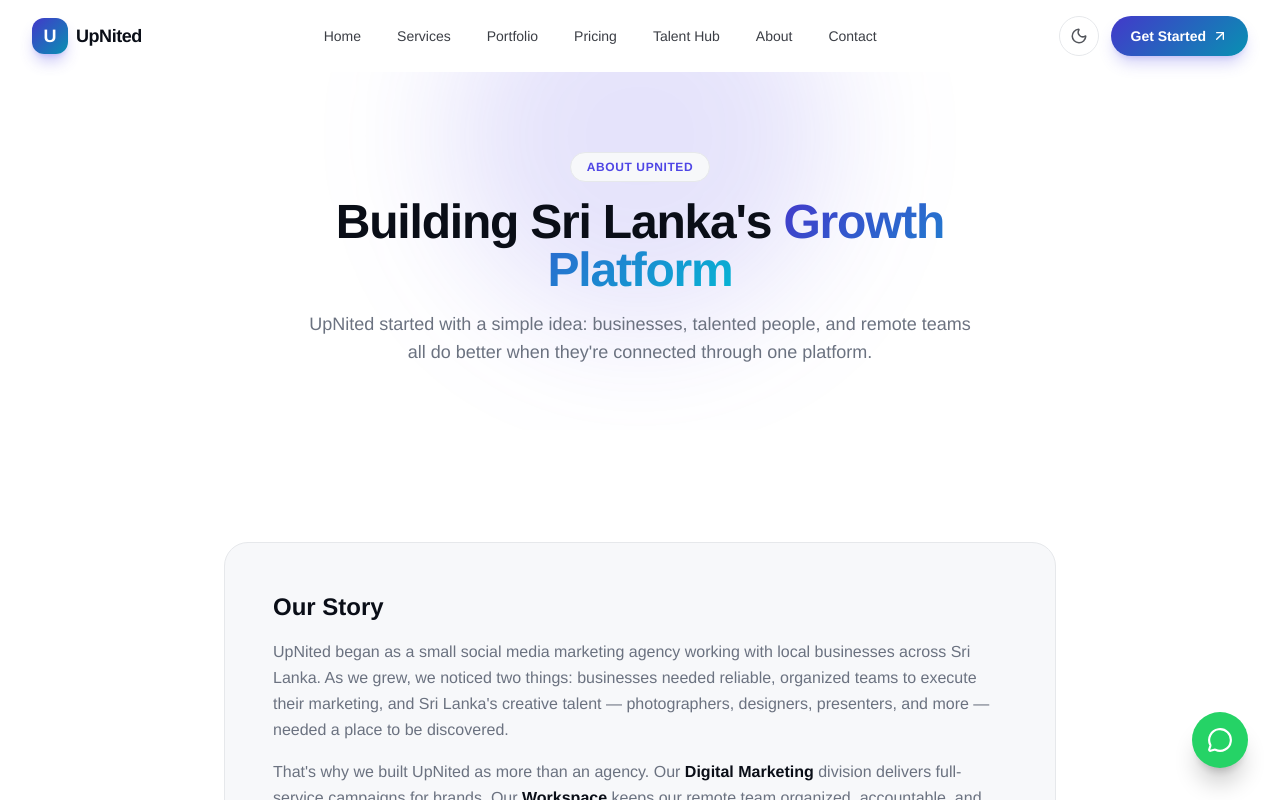
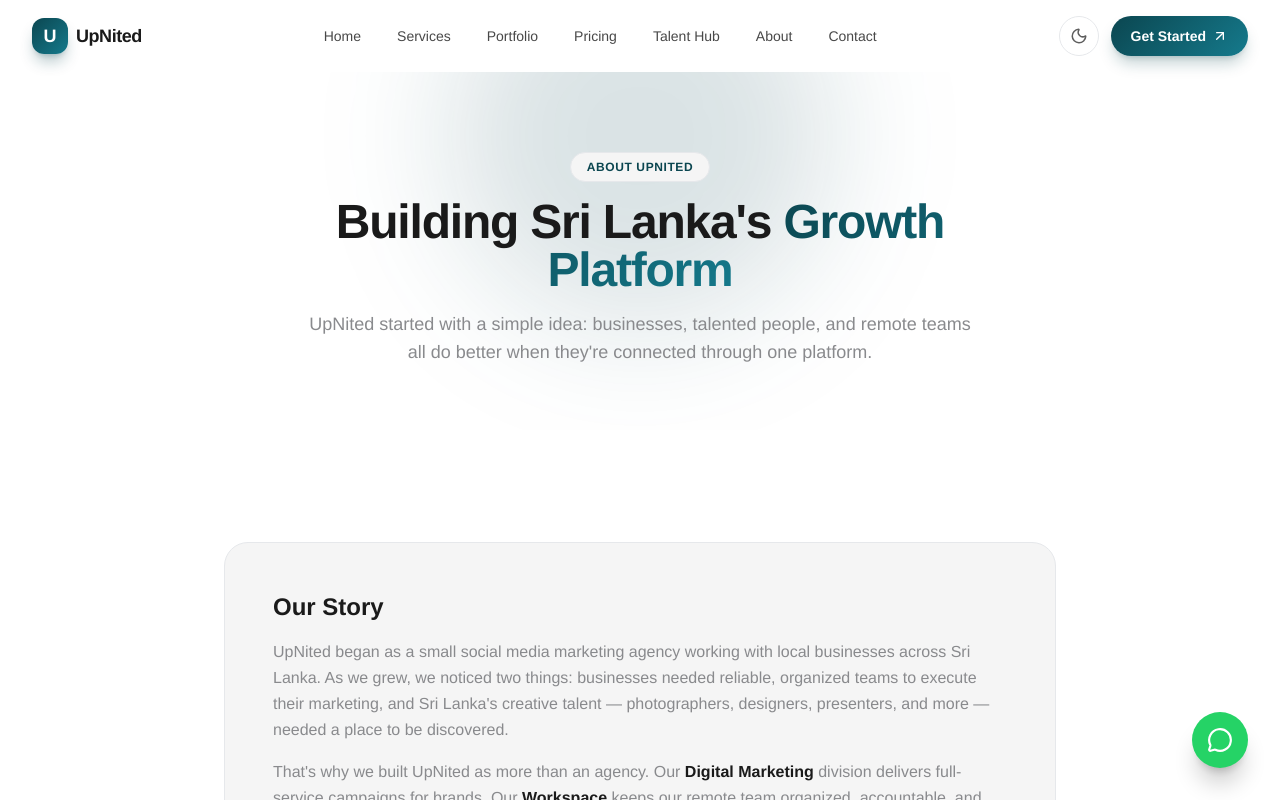
Before and after one commit to UpnitedAgency/upnited-website, a Next.js app in the folder upnited/: page /about in a window 1280 px wide. Shown: the top 800 px of the page. Built offline with nearby package versions, Linux system fonts and the light colour scheme.

Commit message:
Update globals.css

```diff
--- a/upnited/app/globals.css
+++ b/upnited/app/globals.css
@@ -4,32 +4,32 @@
 
 :root {
   --background: #ffffff;
-  --foreground: #0a0e17;
-  --surface: #f7f8fa;
+  --foreground: #1a1a1a;
+  --surface: #f5f5f5;
   --surface-2: #ffffff;
   --border-color: #e6e8eb;
-  --muted: #6b7280;
+  --muted: #898a8d;
 
-  --brand-primary: #4f46e5;
-  --brand-secondary: #06b6d4;
-  --brand-accent: #f97316;
-  --brand-gradient-start: #4338ca;
-  --brand-gradient-end: #0891b2;
+  --brand-primary: #0b4650;
+  --brand-secondary: #f97f52;
+  --brand-accent: #e6ff2b;
+  --brand-gradient-start: #0b4650;
+  --brand-gradient-end: #157a8c;
 }
 
 .dark {
-  --background: #06080f;
-  --foreground: #f5f6f8;
-  --surface: #0c1120;
-  --surface-2: #11162a;
-  --border-color: #1f2840;
-  --muted: #9aa3b8;
+  --background: #0d0d0d;
+  --foreground: #f5f5f5;
+  --surface: #161616;
+  --surface-2: #1c1c1c;
+  --border-color: #2a2a2a;
+  --muted: #a3a4a7;
 
-  --brand-primary: #6366f1;
-  --brand-secondary: #22d3ee;
-  --brand-accent: #fb923c;
-  --brand-gradient-start: #4f46e5;
-  --brand-gradient-end: #0ea5e9;
+  --brand-primary: #14828f;
+  --brand-secondary: #f97f52;
+  --brand-accent: #e6ff2b;
+  --brand-gradient-start: #0b4650;
+  --brand-gradient-end: #14828f;
 }
 
 @theme inline {
@@ -42,8 +42,8 @@
   --color-brand-primary: var(--brand-primary);
   --color-brand-secondary: var(--brand-secondary);
   --color-brand-accent: var(--brand-accent);
-  --font-sans: "Helvetica Neue", Arial, "Segoe UI", system-ui, sans-serif;
-  --font-display: "Helvetica Neue", Arial, "Segoe UI", system-ui, sans-serif;
+  --font-sans: "Garet", "Poppins", "Helvetica Neue", Arial, system-ui, sans-serif;
+  --font-display: "League Spartan", "Poppins", "Helvetica Neue", Arial, system-ui, sans-serif;
 }
 
 * {
@@ -73,7 +73,7 @@ body {
 }
 
 .gradient-text {
-  background: linear-gradient(135deg, var(--brand-gradient-start), var(--brand-secondary));
+  background: linear-gradient(135deg, var(--brand-gradient-start), var(--brand-gradient-end));
   -webkit-background-clip: text;
   background-clip: text;
   color: transparent;
@@ -81,6 +81,15 @@ body {
 
 .gradient-bg {
   background: linear-gradient(135deg, var(--brand-gradient-start), var(--brand-gradient-end));
+}
+
+.accent-text {
+  color: var(--brand-accent);
+}
+
+.accent-bg {
+  background: var(--brand-accent);
+  color: var(--brand-primary);
 }
 
 .glass {
```
